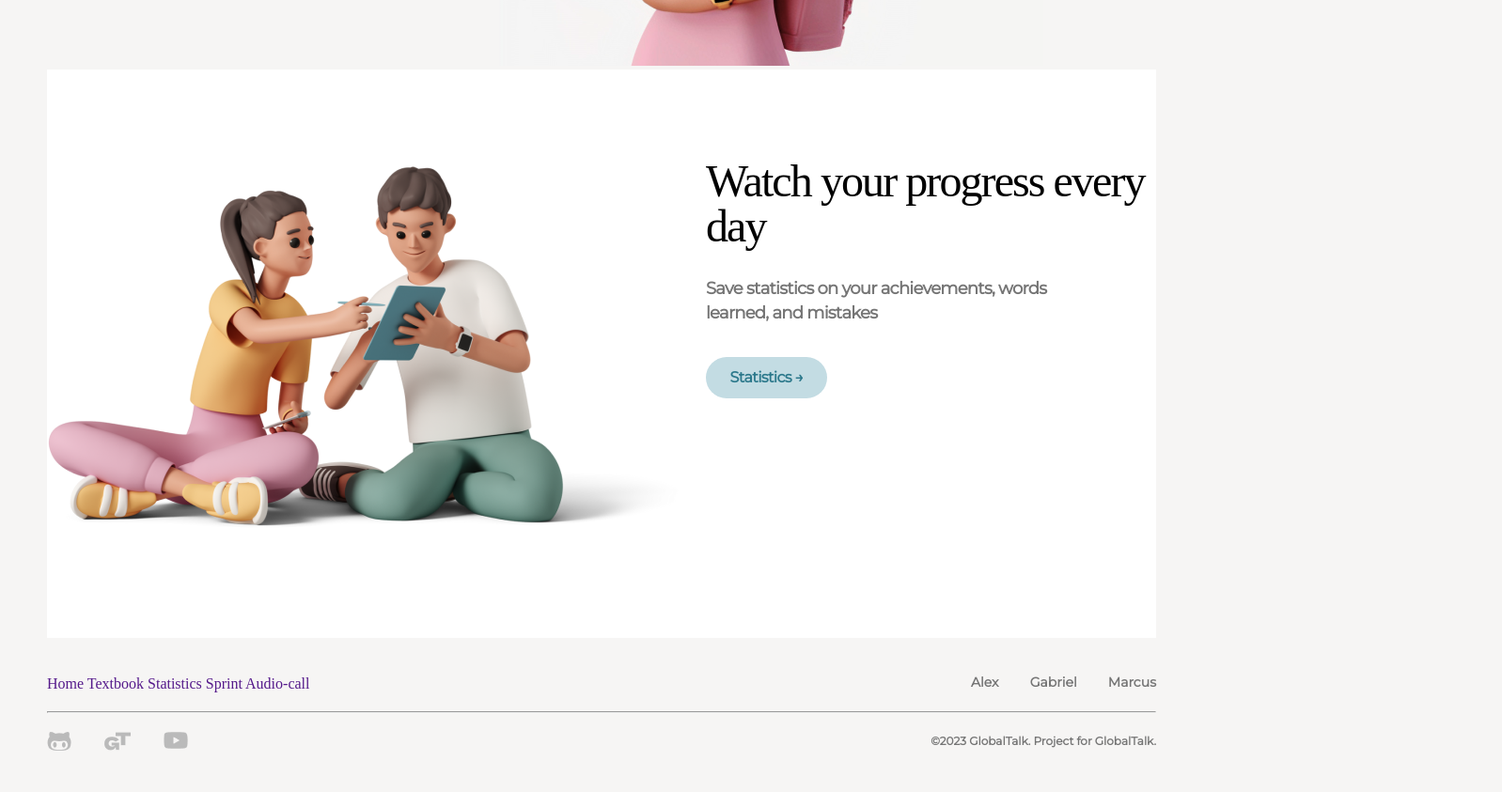
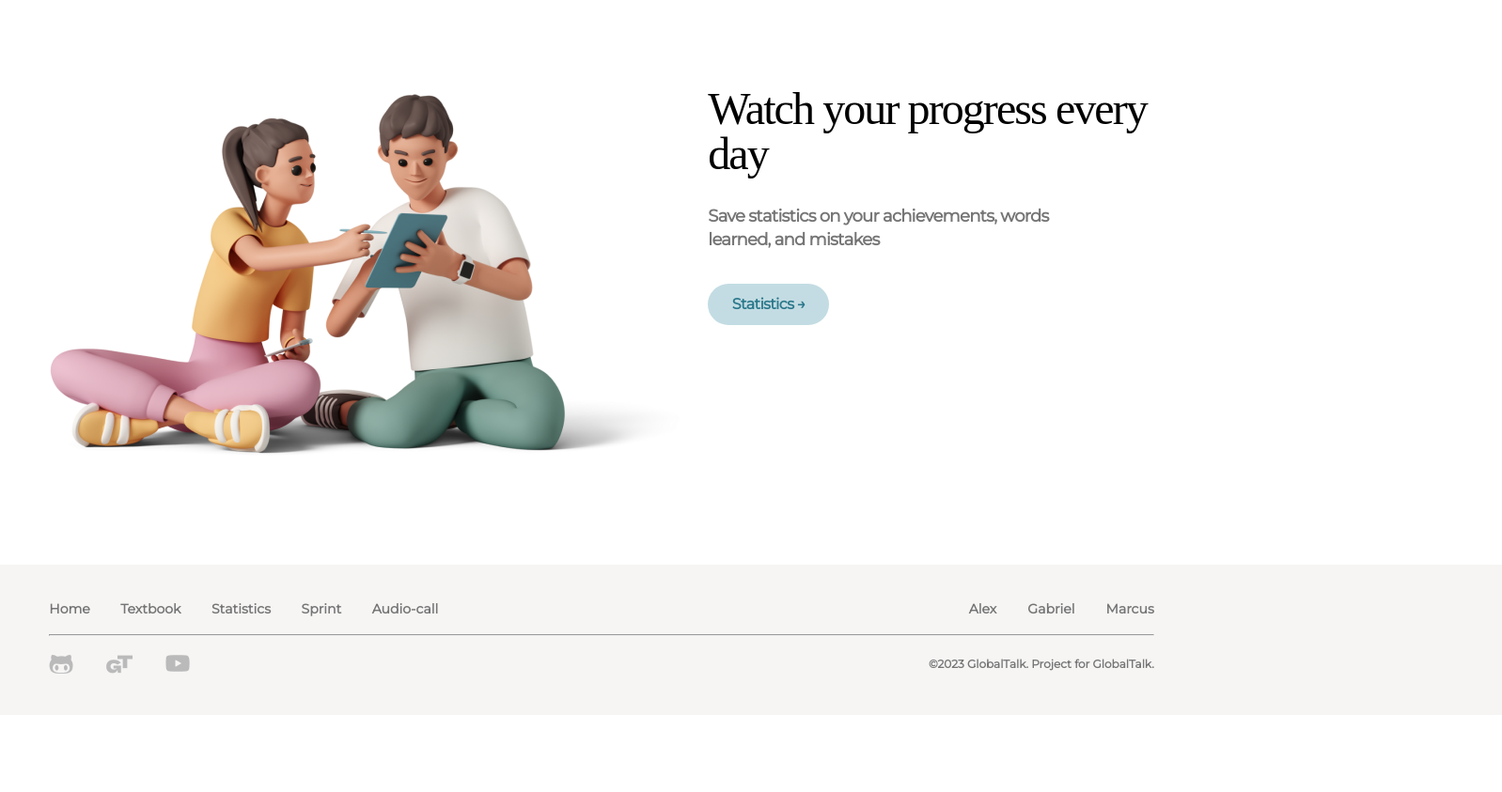
Before and after one commit to Gkamashidze/N8, a plain HTML site: page index.html in a window 1280 px wide. Shown: the part 1800-2643 px from the top of the page at 94% size, 1598 px wide, since content can reach past the window. After the commit the page ends 2561 px from the top, so only its background shows below. Drawn offline with Linux system fonts and the light colour scheme; a web font is replaced by a local one.

Commit message:
განახლება 1.2

```diff
--- a/index.html
+++ b/index.html
@@ -25,6 +25,7 @@
                 </div>
 
                 <div class="main_nav">
+
                     <nav class="nav_content">
 
                         <ul>
@@ -217,13 +218,19 @@
                 <div class="ftr_maindiv1">
 
                     <div class="ftr_div1">
-                        <nav>
+                        <!-- <nav>
                             <a href="">Home</a>
                             <a href="">Textbook</a>
                             <a href="">Statistics</a>
                             <a href="">Sprint</a>
                             <a href="">Audio-call</a>
-                        </nav>
+                        </nav> -->
+
+                        <div class="author">Home</div>
+                        <div class="author">Textbook</div>
+                        <div class="author">Statistics</div>
+                        <div class="author">Sprint</div>
+                        <div class="author">Audio-call</div>
                     </div>
 
                     <div class="ftr_div2">
--- a/style.css
+++ b/style.css
@@ -15,13 +15,15 @@
 }
 
 body {
-    background-color: #F6F5F4;
+    /* background-color: #F6F5F4; */
     display: flex;
     justify-content: center;
+
+
 }
 
 #main_container {
-    width: 1180px;
+    width: 1920px;
 }
 
 .navbox {
@@ -113,7 +115,7 @@ ul li {
     justify-content: center;
     background-color: #F6F5F4;
 
-    margin-top: 94.61px;
+    padding-top: 94.61px;
 
 }
 
@@ -131,7 +133,13 @@ ul li {
     color: #2B788B;
 } */
 
-.h1 {
+.h1>h1 {
+    font-family: dela;
+    font-weight: 400;
+    font-size: 56px;
+    line-height: 120%;
+    letter-spacing: -0.04em;
+    color: #000000;
 
     margin-top: 24px;
     margin-bottom: 30px;
@@ -191,7 +199,7 @@ p {
     width: 100%;
     display: flex;
     justify-content: center;
-    margin-top: 77.5px;
+    /* margin-top: 77.5px; */
 
     background-color: #FFFFFF;
 
@@ -257,6 +265,7 @@ p {
 }
 
 .section3 {
+    background-color: #F6F5F4;
     width: 100%;
     display: flex;
     justify-content: center;
@@ -306,6 +315,7 @@ margin-top: 34px;
 }
 
 .section4 {
+    width: 100%;
     display: flex;
     justify-content: center;
 
@@ -313,11 +323,18 @@ margin-top: 34px;
 
     padding-top: 95.37px;
     padding-bottom: 95.37px;
+
+    padding-left: 370px;
+    padding-right: 370px;
 }
 
 .section4_img {
     margin-right: 20px;
 
+}
+
+.section4_container {
+    width: 474.46px;
 }
 
 .section4_container>h1 {
@@ -360,15 +377,18 @@ margin-top: 34px;
 }
 
 .footer {
+    background-color: #F6F5F4;
     padding-top: 40px;
     padding-bottom: 40px;
+    padding-left: 370px;
+    padding-right: 370px;
 }
 
 hr {
     margin-top: 20px;
 }
 
-footer > .ftr_maindiv1 {
+footer>.ftr_maindiv1 {
     display: flex;
     justify-content: space-between;
 }
@@ -396,6 +416,14 @@ footer > .ftr_maindiv1 {
 
 }
 
+.ftr_div1 {
+    width: 414px;
+    height: 14px;
+
+    display: flex;
+    justify-content: space-between;
+}
+
 .ftr_div2 {
     width: 197px;
     display: flex;
```
Lines whose indentation alone changed are shown as unchanged.
